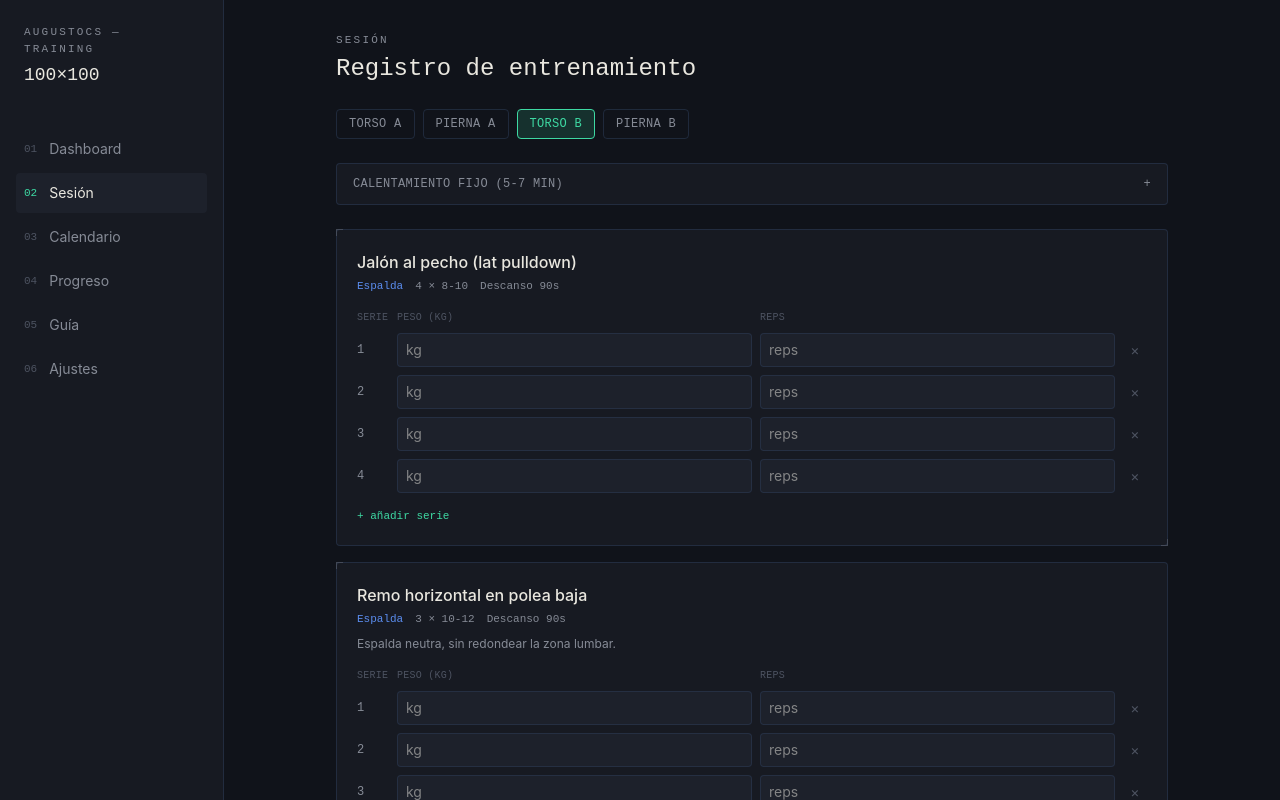
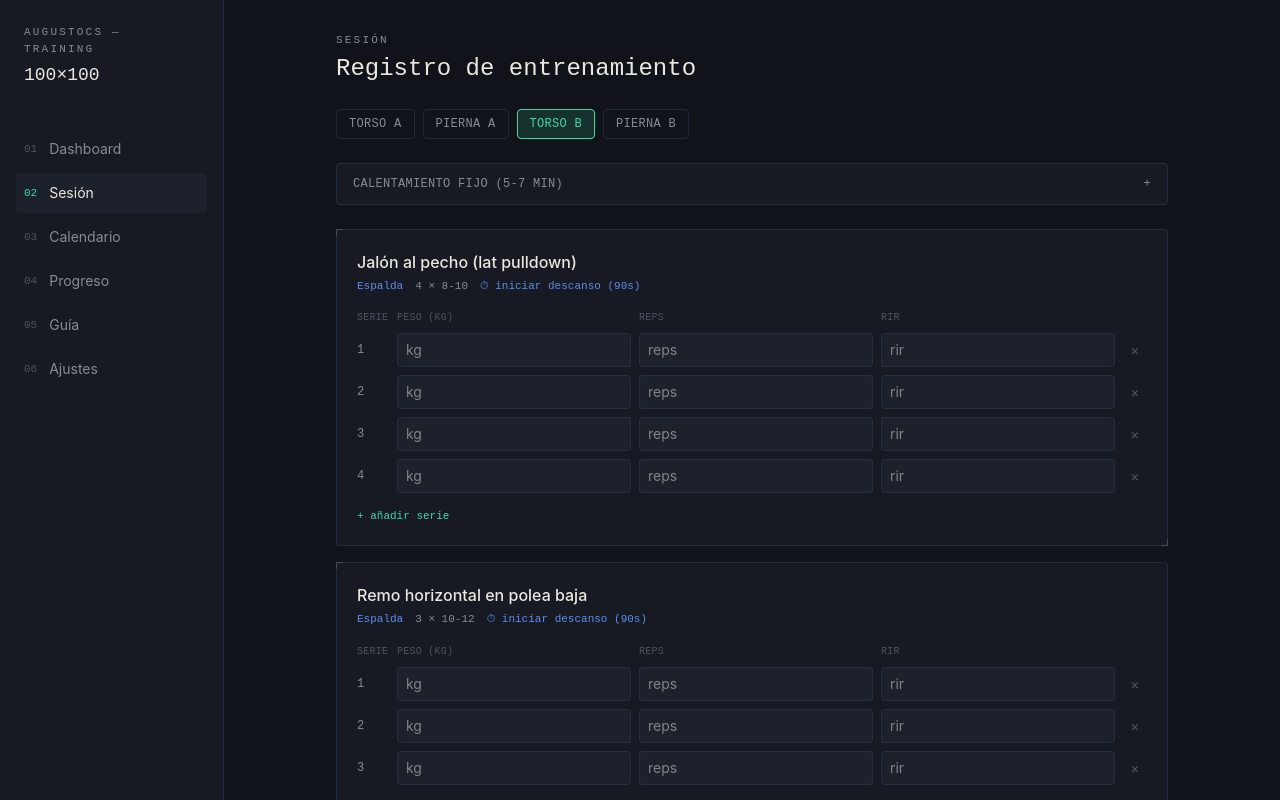
Before and after one commit to csrlop26/fixmaself, a React (Vite) app: page / in a window 1280 px wide. Both pictures are taken after a click on the button "IR A LA SESIÓN →". Shown: the top 800 px of the page. Built offline with nearby package versions, Linux system fonts and the light colour scheme.

Commit message:
feat: add rest timer and RIR input, show progression suggestion on exercise card

```diff
--- a/src/components/ExerciseCard.jsx
+++ b/src/components/ExerciseCard.jsx
@@ -1,6 +1,7 @@
-import { MUSCLES } from "../data/routine";
+import { MUSCLES } from "../data/exercises";
+import RestTimer from "./RestTimer";
 
-export default function ExerciseCard({ exercise, loggedSets, onUpdateSet, onAddSet, onRemoveSet }) {
+export default function ExerciseCard({ exercise, progression, loggedSets, onUpdateSet, onAddSet, onRemoveSet, onOpenGuide }) {
   const targetLabel = exercise.isTime
     ? `${exercise.sets} × ${exercise.repsLow}-${exercise.repsHigh}s`
     : exercise.repsLow === exercise.repsHigh
@@ -11,33 +12,37 @@ export default function ExerciseCard({ exercise, loggedSets, onUpdateSet, onAddS
     <div className="tick-corners rounded border border-line/60 bg-panel p-4 sm:p-5">
       <div className="flex flex-wrap items-start justify-between gap-2">
         <div>
-          <h3 className="text-ink font-medium">{exercise.name}</h3>
+          <button onClick={onOpenGuide} className="text-ink font-medium hover:text-progress text-left">
+            {exercise.name}
+          </button>
           <div className="mt-1 flex items-center gap-3 font-mono text-[11px] text-muted">
             <span className="text-blueprint">{MUSCLES[exercise.muscle]?.label}</span>
             <span>{targetLabel}</span>
-            <span>Descanso {exercise.rest}s</span>
+            <RestTimer seconds={exercise.rest} />
           </div>
         </div>
       </div>
-      {exercise.note && <p className="mt-2 text-xs text-muted">{exercise.note}</p>}
+
+      {progression && (
+        <p className="mt-2 text-xs text-progress">💡 {progression.message}</p>
+      )}
 
       <div className="mt-4 space-y-2">
-        <div className="grid grid-cols-[2rem_1fr_1fr_1.5rem] gap-2 font-mono text-[10px] uppercase tracking-wide text-faint">
+        <div className="grid grid-cols-[2rem_1fr_1fr_1fr_1.5rem] gap-2 font-mono text-[10px] uppercase tracking-wide text-faint">
           <span>Serie</span>
           <span>{exercise.isTime ? "Segundos" : "Peso (kg)"}</span>
           <span>Reps</span>
+          <span>RIR</span>
           <span></span>
         </div>
         {loggedSets.map((set, idx) => (
-          <div key={idx} className="grid grid-cols-[2rem_1fr_1fr_1.5rem] gap-2 items-center">
+          <div key={idx} className="grid grid-cols-[2rem_1fr_1fr_1fr_1.5rem] gap-2 items-center">
             <span className="font-mono text-xs text-muted">{idx + 1}</span>
             <input
               type="number"
               inputMode="decimal"
               value={exercise.isTime ? set.reps ?? "" : set.weight ?? ""}
-              onChange={(e) =>
-                onUpdateSet(idx, exercise.isTime ? "reps" : "weight", e.target.value)
-              }
+              onChange={(e) => onUpdateSet(idx, exercise.isTime ? "reps" : "weight", e.target.value)}
               placeholder={exercise.isTime ? "seg" : "kg"}
               className="w-full rounded bg-panel-2 border border-line/60 px-2 py-1.5 text-sm text-ink focus:outline-none focus:ring-1 focus:ring-progress"
             />
@@ -52,19 +57,20 @@ export default function ExerciseCard({ exercise, loggedSets, onUpdateSet, onAddS
               />
             )}
             {exercise.isTime && <span />}
-            <button
-              onClick={() => onRemoveSet(idx)}
-              aria-label="Eliminar serie"
-              className="text-faint hover:text-warn text-sm"
-            >
+            <input
+              type="number"
+              inputMode="numeric"
+              value={set.rir ?? ""}
+              onChange={(e) => onUpdateSet(idx, "rir", e.target.value)}
+              placeholder="rir"
+              className="w-full rounded bg-panel-2 border border-line/60 px-2 py-1.5 text-sm text-ink focus:outline-none focus:ring-1 focus:ring-progress"
+            />
+            <button onClick={() => onRemoveSet(idx)} aria-label="Eliminar serie" className="text-faint hover:text-warn text-sm">
               ×
             </button>
           </div>
         ))}
-        <button
-          onClick={onAddSet}
-          className="mt-1 font-mono text-[11px] text-progress hover:brightness-125"
-        >
+        <button onClick={onAddSet} className="mt-1 font-mono text-[11px] text-progress hover:brightness-125">
           + añadir serie
         </button>
       </div>
--- /dev/null
+++ b/src/components/RestTimer.jsx
@@ -0,0 +1,34 @@
+import { useEffect, useState } from "react";
+
+export default function RestTimer({ seconds }) {
+  const [remaining, setRemaining] = useState(null);
+
+  useEffect(() => {
+    if (remaining === null) return;
+    if (remaining <= 0) return;
+    const id = setTimeout(() => setRemaining((r) => r - 1), 1000);
+    return () => clearTimeout(id);
+  }, [remaining]);
+
+  if (remaining === null) {
+    return (
+      <button
+        onClick={() => setRemaining(seconds)}
+        className="font-mono text-[11px] text-blueprint hover:brightness-125"
+      >
+        ⏱ iniciar descanso ({seconds}s)
+      </button>
+    );
+  }
+
+  return (
+    <div className="flex items-center gap-2 font-mono text-[11px]">
+      <span className={remaining === 0 ? "text-progress" : "text-blueprint"}>
+        {remaining === 0 ? "¡Listo!" : `${remaining}s restantes`}
+      </span>
+      <button onClick={() => setRemaining(null)} className="text-faint hover:text-ink">
+        reiniciar
+      </button>
+    </div>
+  );
+}
```
